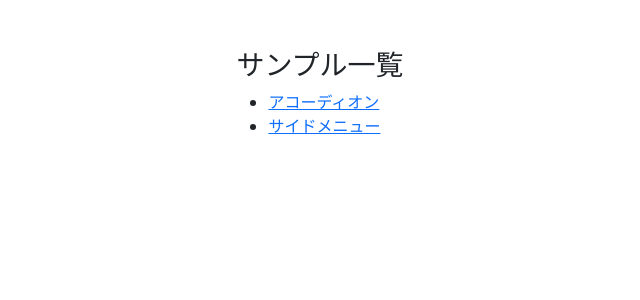
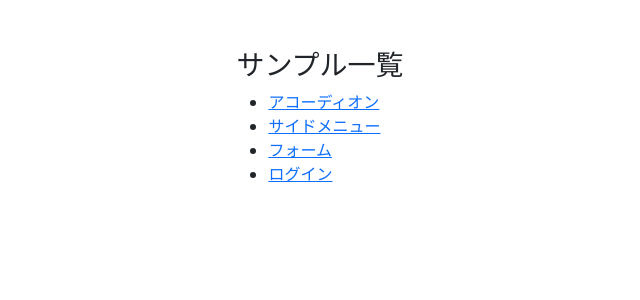
Before and after one commit to sabigara/nextjs-bootstrap, a Next.js app: page / in a window 1280 px wide. Shown: the top 300 px of the page, without its empty margins (320-960 px from the left). Built offline with nearby package versions, Linux system fonts and the light colour scheme.

Commit message:
refactor: トップメニューにフォーム関連を追加

```diff
--- a/src/app/page.tsx
+++ b/src/app/page.tsx
@@ -15,6 +15,12 @@ export default function Home() {
               <li>
                 <Link href="/menu-sample/menu-1">サイドメニュー</Link>
               </li>
+              <li>
+                <Link href="form-sample/">フォーム</Link>
+              </li>
+              <li>
+                <Link href="form-login/">ログイン</Link>
+              </li>
             </ul>
           </div>
         </div>
```
